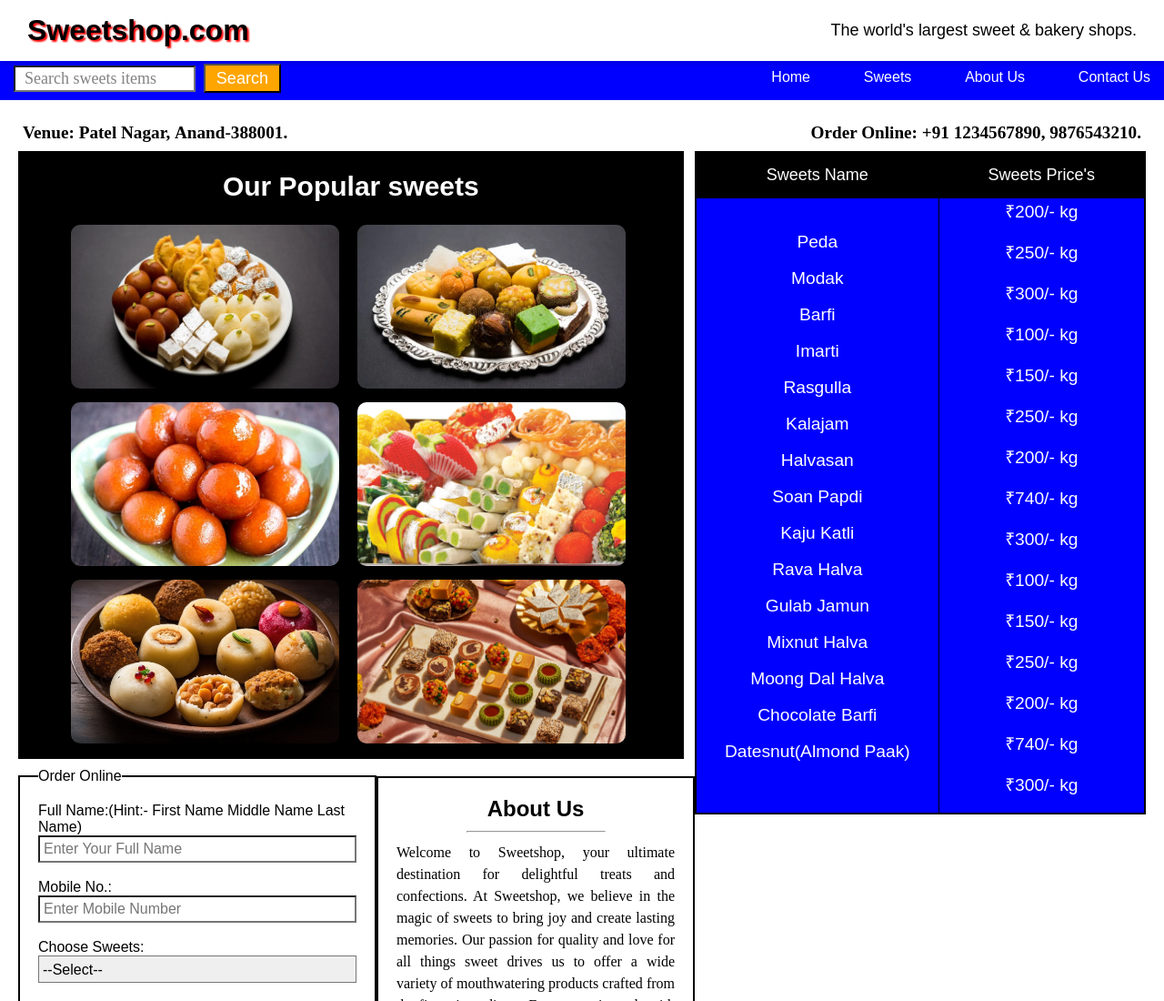
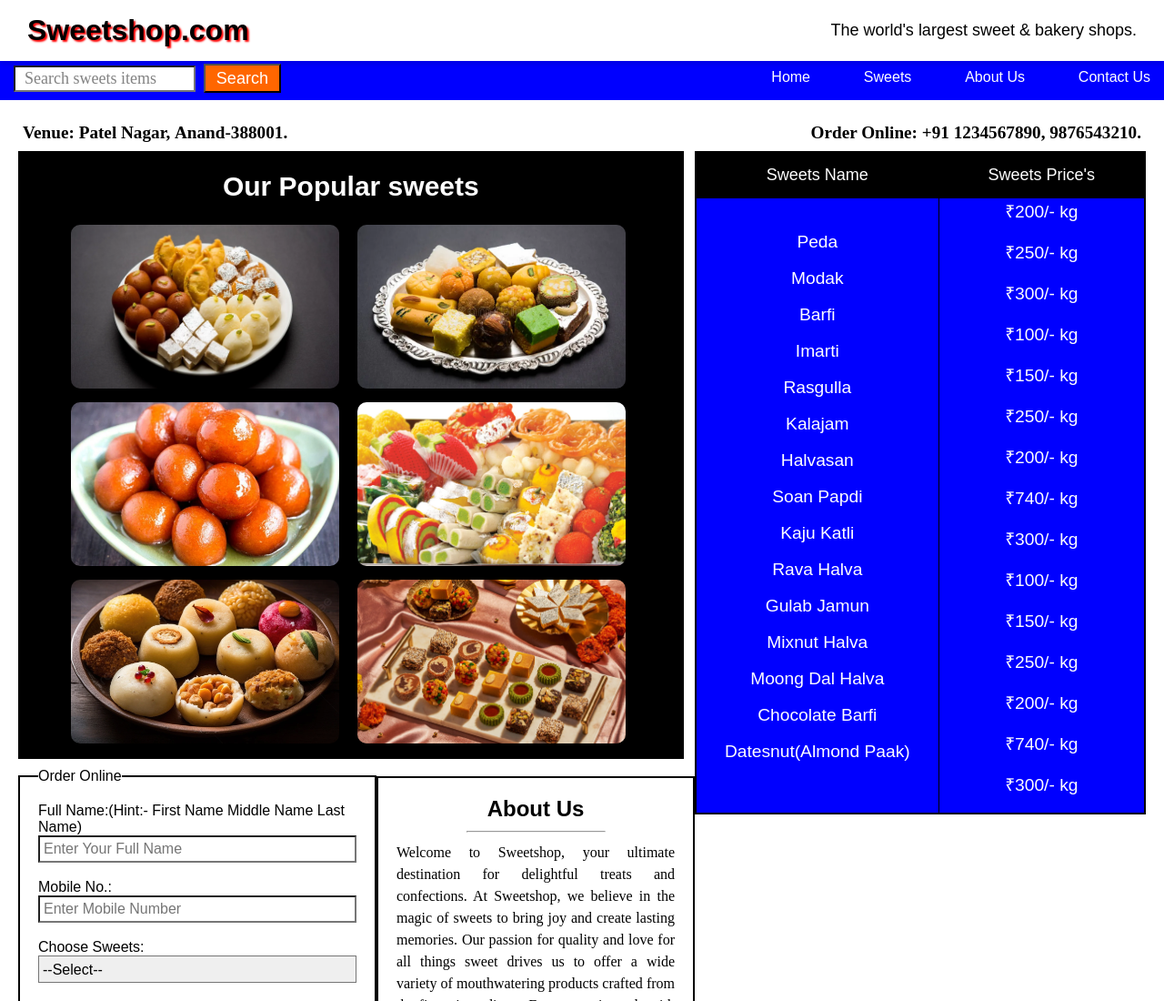
Before and after one commit to mp4253/sweetshop_today_latest, a plain HTML site: page home.html in a window 1280 px wide. Shown: the top 1100 px of the page at 91% size. Drawn offline with Linux system fonts and the light colour scheme.

Commit message:
home.css

```diff
--- a/home.css
+++ b/home.css
@@ -117,7 +117,7 @@ body {
   width: 85px;
   height: 32px;
   color: white;
-  background-color: orange;
+  background-color: #ff6600;
   font-size: large;
 }
 
```
